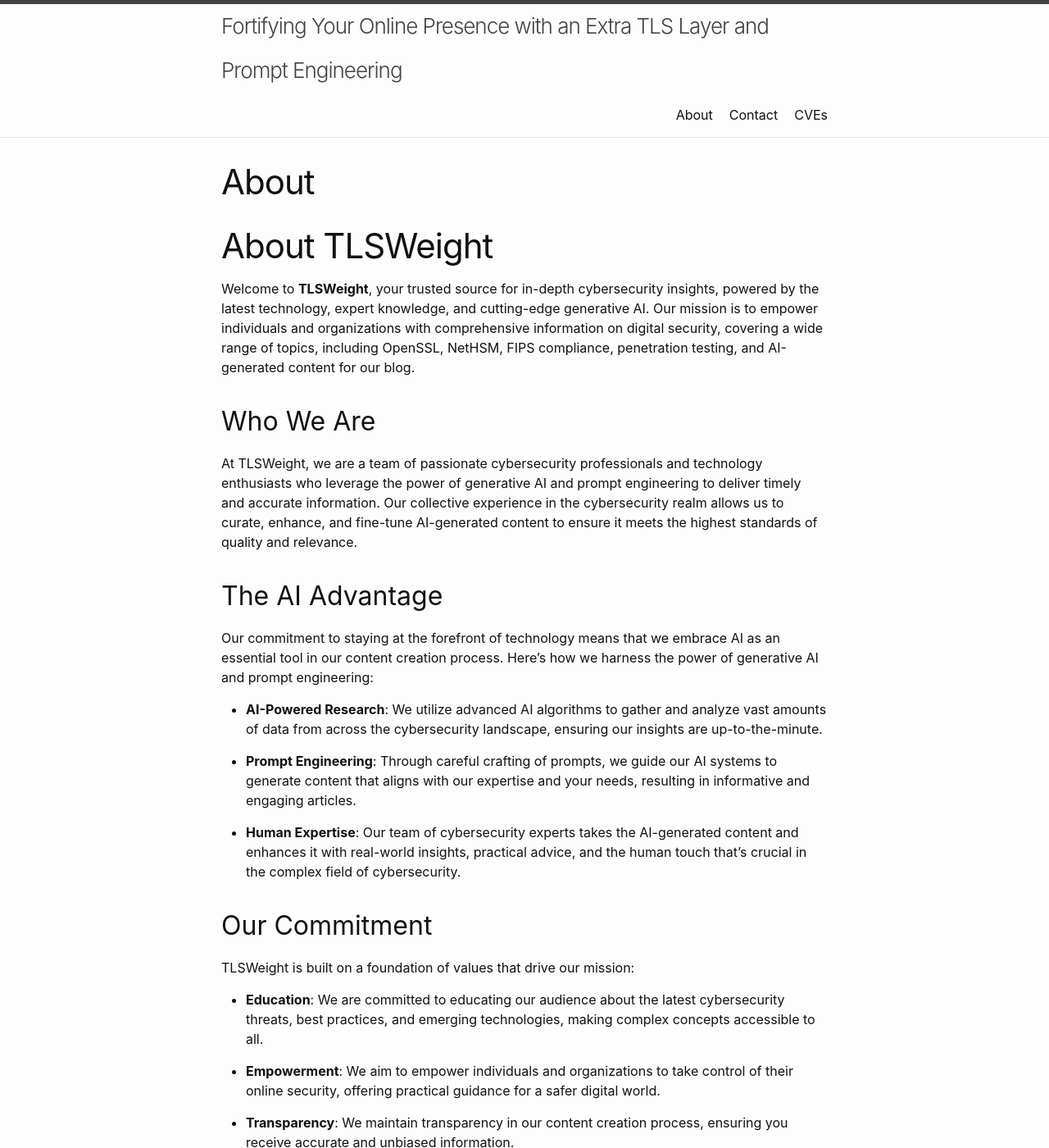
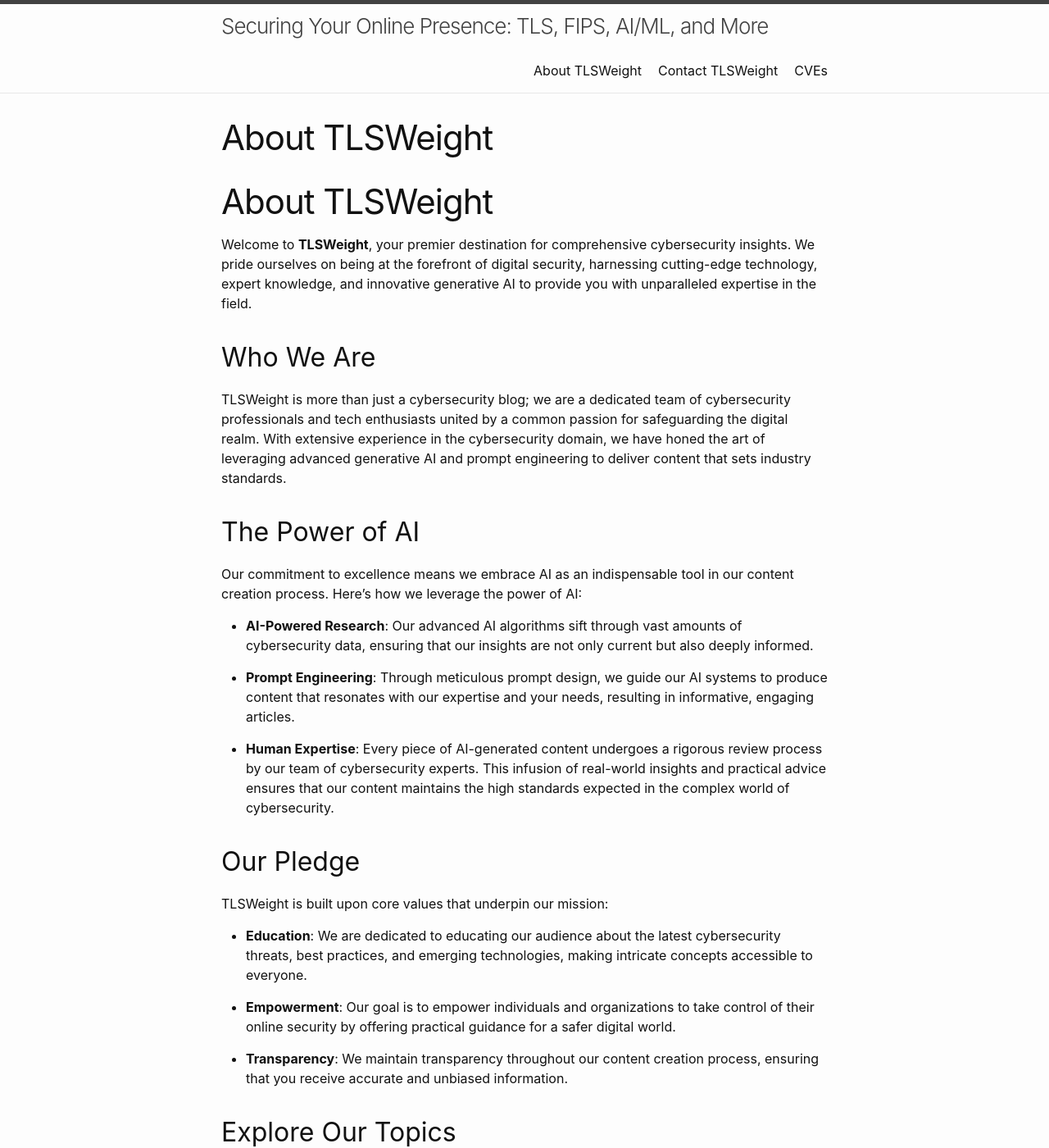
Before and after one commit to tlsweight/blog, a Jekyll site: the page built from about.md, in a window 1280 px wide and 1400 px high. Shown: the whole window at 82% size. Built offline with Jekyll 4.4.1, drawn with Linux system fonts in a browser that asks for light colours; some of the changed text lies outside the part shown.

Commit message:
update the general information

```diff
--- a/_config.yml
+++ b/_config.yml
@@ -1,7 +1,7 @@
-title: "Fortifying Your Online Presence with an Extra TLS Layer and Prompt Engineering"
+title: "Securing Your Online Presence: TLS, FIPS, AI/ML, and More"
 author:
   name: Malli Kosuri
-  email: tlsweight4u@gmail.com
+  email: admin@tlsweight.com
 
 # The `>` after `description:` means to ignore line-breaks until next key.
 # If you want to omit the line-break after the end of text, use `>-` instead.
@@ -55,10 +55,3 @@ header_pages:
 #
 show_excerpts: true
 google_analytics: G-4D4NM05PPE
-
-# see cve https://nvd.nist.gov/developers/vulnerabilities
-# examples
-# https://services.nvd.nist.gov/rest/json/cves/2.0/?lastModStartDate=2021-08-04T13:00:00.000%2B01:00&lastModEndDate=2021-10-22T13:36:00.000%2B01:00
-cve_start_date: ""
-cve_end_date: ""
-cve_display_rows: 10
--- a/_includes/custom-head.html
+++ b/_includes/custom-head.html
@@ -6,10 +6,10 @@
 {% endcomment %}
 <link rel="stylesheet" href="https://cdn.jsdelivr.net/npm/flatpickr/dist/flatpickr.min.css">
 <script src="https://cdn.jsdelivr.net/npm/flatpickr"></script>
-<link rel="apple-touch-icon" sizes="180x180" href="/assets/favicon_package_v0.16/apple-touch-icon.png">
-<link rel="icon" type="image/png" sizes="32x32" href="/assets/favicon_package_v0.16/favicon-32x32.png">
-<link rel="icon" type="image/png" sizes="16x16" href="/assets/favicon_package_v0.16/favicon-16x16.png">
-<link rel="manifest" href="/assets/favicon_package_v0.16/site.webmanifest">
-<link rel="mask-icon" href="/assets/favicon_package_v0.16/safari-pinned-tab.svg" color="#5bbad5">
+<link rel="apple-touch-icon" sizes="180x180" href="/blog/assets/favicon_package_v0.16/apple-touch-icon.png">
+<link rel="icon" type="image/png" sizes="32x32" href="/blog/assets/favicon_package_v0.16/favicon-32x32.png">
+<link rel="icon" type="image/png" sizes="16x16" href="/blog/assets/favicon_package_v0.16/favicon-16x16.png">
+<link rel="manifest" href="/blog/assets/favicon_package_v0.16/site.webmanifest">
+<link rel="mask-icon" href="/blog/assets/favicon_package_v0.16/safari-pinned-tab.svg" color="#5bbad5">
 <meta name="msapplication-TileColor" content="#da532c">
 <meta name="theme-color" content="#ffffff">
--- a/about.md
+++ b/about.md
@@ -1,60 +1,59 @@
 ---
 layout: page
-title: About
+title: About TLSWeight
 permalink: /about/
 ---
 
 # About TLSWeight
 
-Welcome to **TLSWeight**, your trusted source for in-depth cybersecurity insights, powered by the latest technology, expert knowledge, and cutting-edge generative AI. Our mission is to empower individuals and organizations with comprehensive information on digital security, covering a wide range of topics, including OpenSSL, NetHSM, FIPS compliance, penetration testing, and AI-generated content for our blog.
-
+Welcome to **TLSWeight**, your premier destination for comprehensive cybersecurity insights. We pride ourselves on being at the forefront of digital security, harnessing cutting-edge technology, expert knowledge, and innovative generative AI to provide you with unparalleled expertise in the field.
 
 ## Who We Are
 
-At TLSWeight, we are a team of passionate cybersecurity professionals and technology enthusiasts who leverage the power of generative AI and prompt engineering to deliver timely and accurate information. Our collective experience in the cybersecurity realm allows us to curate, enhance, and fine-tune AI-generated content to ensure it meets the highest standards of quality and relevance.
+TLSWeight is more than just a cybersecurity blog; we are a dedicated team of cybersecurity professionals and tech enthusiasts united by a common passion for safeguarding the digital realm. With extensive experience in the cybersecurity domain, we have honed the art of leveraging advanced generative AI and prompt engineering to deliver content that sets industry standards.
 
-## The AI Advantage
+## The Power of AI
 
-Our commitment to staying at the forefront of technology means that we embrace AI as an essential tool in our content creation process. Here's how we harness the power of generative AI and prompt engineering:
+Our commitment to excellence means we embrace AI as an indispensable tool in our content creation process. Here's how we leverage the power of AI:
 
-- **AI-Powered Research**: We utilize advanced AI algorithms to gather and analyze vast amounts of data from across the cybersecurity landscape, ensuring our insights are up-to-the-minute.
+- **AI-Powered Research**: Our advanced AI algorithms sift through vast amounts of cybersecurity data, ensuring that our insights are not only current but also deeply informed.
 
-- **Prompt Engineering**: Through careful crafting of prompts, we guide our AI systems to generate content that aligns with our expertise and your needs, resulting in informative and engaging articles.
+- **Prompt Engineering**: Through meticulous prompt design, we guide our AI systems to produce content that resonates with our expertise and your needs, resulting in informative, engaging articles.
 
-- **Human Expertise**: Our team of cybersecurity experts takes the AI-generated content and enhances it with real-world insights, practical advice, and the human touch that's crucial in the complex field of cybersecurity.
+- **Human Expertise**: Every piece of AI-generated content undergoes a rigorous review process by our team of cybersecurity experts. This infusion of real-world insights and practical advice ensures that our content maintains the high standards expected in the complex world of cybersecurity.
 
-## Our Commitment
+## Our Pledge
 
-TLSWeight is built on a foundation of values that drive our mission:
+TLSWeight is built upon core values that underpin our mission:
 
-- **Education**: We are committed to educating our audience about the latest cybersecurity threats, best practices, and emerging technologies, making complex concepts accessible to all.
+- **Education**: We are dedicated to educating our audience about the latest cybersecurity threats, best practices, and emerging technologies, making intricate concepts accessible to everyone.
 
-- **Empowerment**: We aim to empower individuals and organizations to take control of their online security, offering practical guidance for a safer digital world.
+- **Empowerment**: Our goal is to empower individuals and organizations to take control of their online security by offering practical guidance for a safer digital world.
 
-- **Transparency**: We maintain transparency in our content creation process, ensuring you receive accurate and unbiased information.
+- **Transparency**: We maintain transparency throughout our content creation process, ensuring that you receive accurate and unbiased information.
 
-## What You'll Find Here
+## Explore Our Topics
 
-Our blog offers a comprehensive range of topics, including:
+Our blog offers a diverse range of topics, including:
 
-- **AI/ML in Security**: Explore how Artificial Intelligence and Machine Learning are reshaping cybersecurity strategies.
+- **AI/ML in Security**: Delve into how Artificial Intelligence and Machine Learning are transforming cybersecurity strategies.
 
-- **Application Delivery Control**: Understand the critical role of Application Delivery Controllers (ADCs) in optimizing application delivery and enhancing network security.
+- **Application Delivery Control**: Understand the pivotal role of Application Delivery Controllers (ADCs) in optimizing application delivery and enhancing network security.
 
-- **Certificate Authority**: Explore the world of digital certificates and their significance in securing online transactions.
+- **Certificate Authority**: Explore the realm of digital certificates and their significance in securing online transactions.
 
 - **Test Automation**: Learn about the future of software quality assurance with Test Automation techniques and best practices.
 
-- **TLS Network Security**: Strengthen your TLS network security knowledge with insights into the latest encryption and authentication methods.
+- **TLS Network Security**: Strengthen your knowledge of TLS network security with insights into the latest encryption and authentication methods.
 
-- **Web Proxies**: Understand the importance of web proxies in securing online interactions.
+- **Web Proxies**: Grasp the vital importance of web proxies in securing online interactions.
 
 ## Join Our Cybersecurity Community
 
-We invite you to join our growing cybersecurity community. Explore our blog posts, engage with our content, and be an active part of the conversation. Share your thoughts, questions, and suggestions, and let's collectively enhance our digital security knowledge.
+We extend a warm invitation to join our ever-growing cybersecurity community. Dive into our blog posts, engage with our content, and actively participate in the conversation. Share your thoughts, pose questions, and offer suggestions—let's collectively enhance our understanding of digital security.
 
-If you have specific topics you'd like us to cover or any inquiries, please don't hesitate to reach out. We are here to help you navigate the dynamic and ever-evolving field of cybersecurity.
+If you have specific topics you'd like us to cover or any inquiries, please don't hesitate to reach out. We're here to guide you through the dynamic and ever-evolving landscape of cybersecurity.
 
-Thank you for choosing TLSWeight as your trusted cybersecurity resource, where AI and human expertise combine to keep you informed and secure.
+Thank you for choosing TLSWeight as your trusted cybersecurity resource. Our unique fusion of AI and human expertise is here to keep you well-informed and secure.
 
 [Contact Us](contact.md) | [Privacy Policy](privacy-policy.md) | [Terms of Use](terms.md)
```
Also changed, not shown: contact.md (+10 -12 lines).
